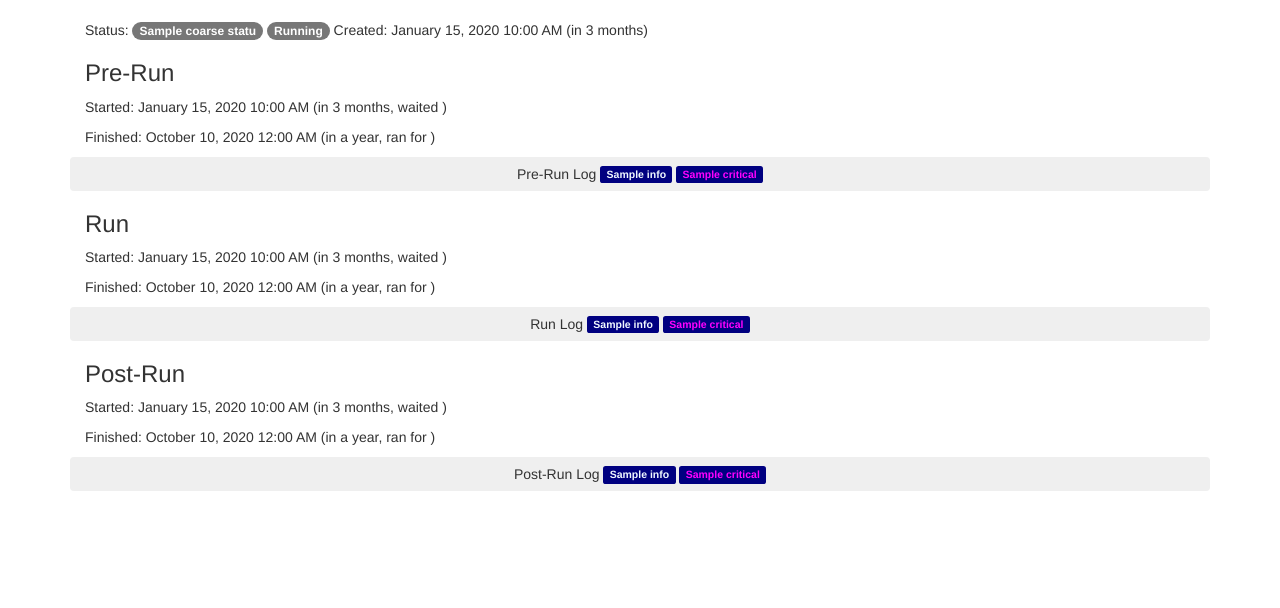
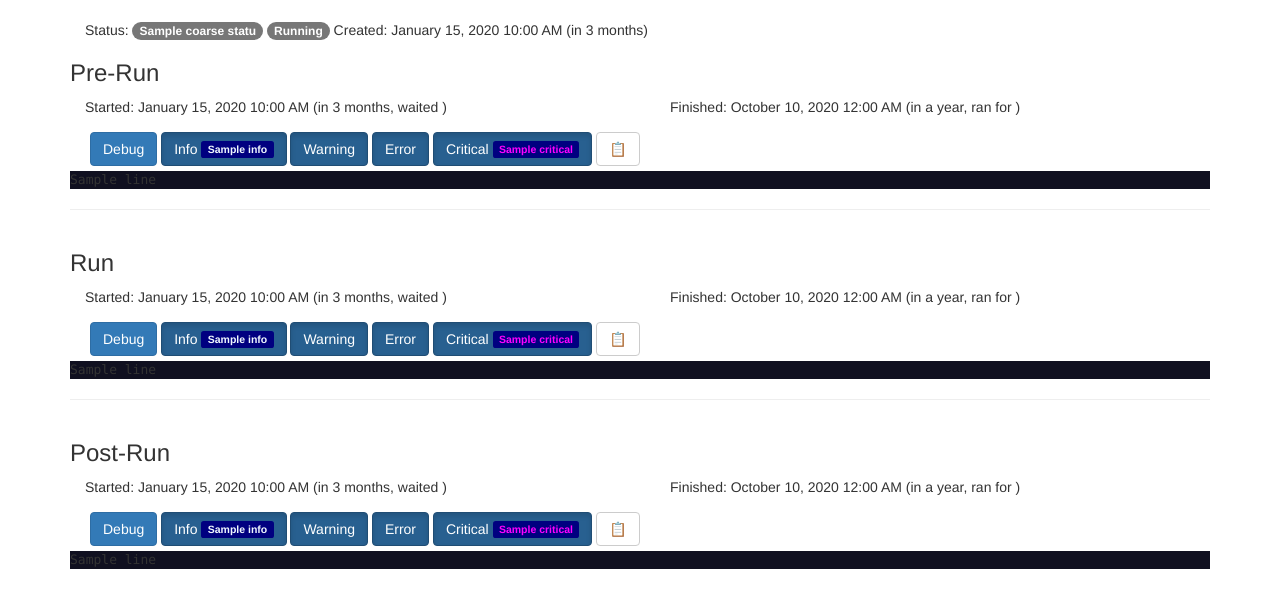
Before and after one commit to 5genesis/ELCM, a Flask app: template Scheduler/templates/execution.html in a window 1280 px wide. Shown: the part 52-660 px from the top of the page. Run offline with Flask 2, Linux system fonts and the light colour scheme; the template is opened without the code that fills it: most values are stand-ins (such as "Sample title", 1, 10 or a date in 2020); parts of the project's set-up code (start-up, migrations or seed data) failed here and were passed over; some libraries are stand-ins or nearby versions.

Commit message:
Remove accordion in experiment logs, add copy to clipboard buttons

```diff
--- a/Helper/log.py
+++ b/Helper/log.py
@@ -66,7 +66,7 @@ class LogInfo:
         for level, message in log:
             level = level.name.capitalize()
             res.Count[level] += 1
-            res.Log.append((level, message))
+            res.Log.append((level, f'{message}\n'))
         return res
 
     def Serialize(self) -> Dict:
--- a/Scheduler/static/style.css
+++ b/Scheduler/static/style.css
@@ -23,19 +23,22 @@
 
 .hidden { display: none; }
 
-@-webkit-keyframes yellow-fade {
-   0% {border: 2px solid gold;}
-   100% {border: none;}
-}
-
 @keyframes yellow-fade {
    0% {border: 2px solid gold;}
    100% {border: none;}
 }
 
 .highlight {
-   -webkit-animation: yellow-fade 2s ease-in 1;
    animation: yellow-fade 2s ease-in 1;
+}
+
+@keyframes copy-fade {
+    0% {background-color: gold;}
+   100% {background-color: white;}
+}
+
+.copy-highlight {
+   animation: copy-fade 1s;
 }
 
 .nanobar {
--- a/Scheduler/templates/_logView.html
+++ b/Scheduler/templates/_logView.html
@@ -2,6 +2,19 @@
 
 {% macro logScripts() %}
     <script type="text/javascript">
+        function copyToClipboard(element, button) {
+            let text = $(element).text();
+            let copy = $("<textarea>");
+            let b = $(button);
+            $("body").append(copy);
+            copy.val(text);
+            copy.select();
+            document.execCommand("copy");
+            copy.remove();
+            b.addClass('copy-highlight');
+            setTimeout(function(){b.removeClass('copy-highlight');},3000);
+        }
+
         $(document).ready(function() {
             {% for level in LogLevels %}
                 $(document).on('click', "#button{{ level }}", function(){
@@ -29,13 +42,13 @@
     </div>
     <div id="{{ card }}Log" class="collapse" aria-labelledby="{{ card }}Header" data-parent="#{{ accordion }}">
       <div class="card-body">
-        {{ logView(logInfo) }}
+        {{ logView(logInfo, card+'Log') }}
       </div>
     </div>
   </div>
 {% endmacro %}
 
-{% macro logView(logInfo) %}
+{% macro logView(logInfo, logId) %}
     <div class="container" style="margin: 5px">
         {% for level in LogLevels %}
             {% set count = logInfo.Count[level] %}
@@ -48,8 +61,16 @@
                 {% endif %}
             </button>
         {% endfor %}
+        <button id="{{ logId }}CopyButton" class="btn btn-default"
+                onclick="copyToClipboard('#{{ logId }}Content', '#{{ logId }}CopyButton')" >📋</button>
     </div>
     {% for level, line in logInfo.Log %}
         <p class="logLine log{{ level }} color{{ level }} {% if level=='Debug' %}hidden{% endif %}">{{ line }}</p>
     {% endfor %}
+    <div class="hidden" id="{{ logId }}Content">
+    {# Keep indent and - signs to avoid extra whitespaces on copied text #}
+{%- for _, line in logInfo.Log -%}
+<p>{{ line }}</p><br>
+{%- endfor -%}
+    </div>
 {% endmacro %}
--- a/Scheduler/templates/execution.html
+++ b/Scheduler/templates/execution.html
@@ -8,7 +8,11 @@
 
 {% macro executorTimes(name, executor) %}
     <div class="container">
+        <div class="row"><div class="col-">
             <h3>{{ name }}</h3>
+        </div></div>
+        <div class="row">
+            <div class="col-sm-6">
                 {% if executor.Started is not none %}
                     <p>
                         Started: {{ moment(executor.Started).format('LLL') }} ({{ moment(executor.Started).fromNow() }}, waited
@@ -17,12 +21,16 @@
                 {% else %}
                     <p> Not started</p>
                 {% endif %}
+            </div>
+            <div class="col-sm-6">
                 {% if executor.Finished is not none %}
                     <p>
                         Finished: {{ moment(executor.Finished).format('LLL') }} ({{ moment(executor.Finished).fromNow() }}, ran for
                         {{ moment(executor.Started).fromTime(executor.Created, no_suffix = True) }})
                     </p>
                 {% endif %}
+            </div>
+        </div>
     </div>
 {% endmacro %}
 
@@ -34,10 +42,12 @@
 
     <div class="accordion" id="logAccordion">
         {{ executorTimes('Pre-Run', execution.PreRunner) }}
-      {{ logView.logAccordionCard('logAccordion', 'Pre-Run', execution.PreRunner.RetrieveLogInfo()) }}
+        {{ logView.logView(execution.PreRunner.RetrieveLogInfo(), 'Pre-Run') }}
+        <hr>
         {{ executorTimes('Run', execution.Executor) }}
-      {{ logView.logAccordionCard('logAccordion', 'Run', execution.Executor.RetrieveLogInfo()) }}
+        {{ logView.logView(execution.Executor.RetrieveLogInfo(), 'Run') }}
+        <hr>
         {{ executorTimes('Post-Run', execution.PostRunner) }}
-      {{ logView.logAccordionCard('logAccordion', 'Post-Run', execution.PostRunner.RetrieveLogInfo()) }}
+        {{ logView.logView(execution.PostRunner.RetrieveLogInfo(), 'Post-Run') }}
     </div>
 {% endblock %}
--- a/Task/task.py
+++ b/Task/task.py
@@ -24,7 +24,7 @@ class Task:
         return self.params
 
     def Publish(self, key: str, value: object):
-        self.Log(Level.DEBUG, f'Published value {value} under key "{key}"')
+        self.Log(Level.DEBUG, f'Published value "{value}" under key "{key}"')
         self.Vault[key] = value
 
     def Run(self) -> None:
```
Lines whose indentation alone changed are shown as unchanged.
